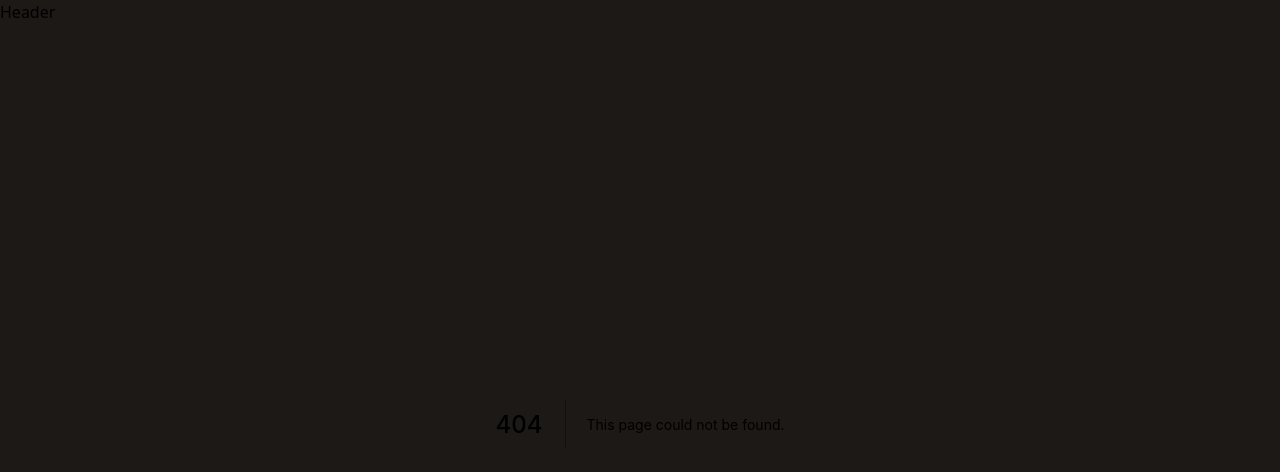
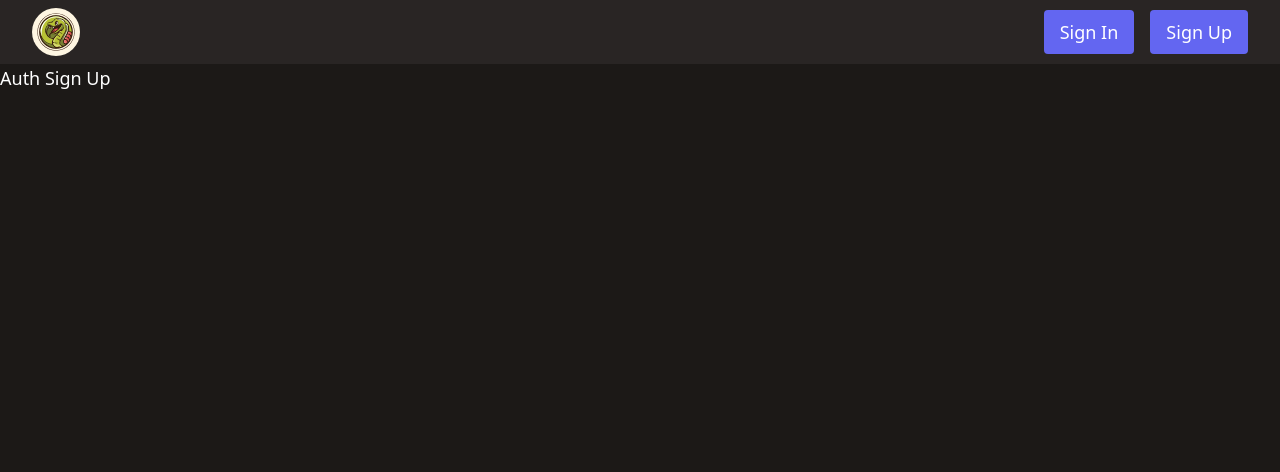
Before and after one commit to iTomasi/Snake_App, a Next.js app in the folder client/: page /auth/sign-up in a window 1280 px wide. Before the commit this address had no page. Shown: the top 472 px of the page. Built offline with nearby package versions, Linux system fonts and the light colour scheme.

Commit message:
header 50% progress

```diff
--- /dev/null
+++ b/client/src/components/Button.tsx
@@ -0,0 +1,40 @@
+import React from "react";
+
+// Next
+import Link from "next/link";
+
+interface IButtonProps {
+    className?: string;
+    type?: "submit" | "button" | "link";
+    text: string;
+    href?: string;
+}
+
+const buttonClassName: string = "iw-block iw-px-4 iw-py-2 iw-rounded iw-text-center"
+
+const Button = ({ className = "", type = "submit", text, href = "#" }: IButtonProps) => {
+    if (type !== "link" && href !== "#") throw new Error(`<Button type="${type}"/> can't use href props if your button is type: ${type}`)
+
+    if (type === "link") {
+        return (
+            <Link href={href}>
+                <a className={`${buttonClassName} ${className}`}>
+                    {text}
+                </a>
+            </Link>
+        )
+    }
+
+    return (
+        <button
+            className={`${buttonClassName} ${className}`}
+            type={type}
+
+        >
+            {text}
+        </button>
+    )
+
+}
+
+export default Button;
--- a/client/src/components/header/Header.tsx
+++ b/client/src/components/header/Header.tsx
@@ -1,10 +1,15 @@
 import React from "react";
+
+// Components
+import Left from "./Left";
+import Right from "./Right";
 
 const Header = () => {
     return (
-        <div>
-            <h1>Header</h1>
-        </div>
+        <header className="iw-bg-stone-800 iw-h-16 iw-flex iw-justify-between iw-items-center iw-px-8">
+            <Left/>
+            <Right/>
+        </header>
     )
 };
 
--- /dev/null
+++ b/client/src/components/header/Left.tsx
@@ -0,0 +1,15 @@
+import React from "react";
+
+const Left = () => {
+    return (
+        <div>
+            <img
+                className="iw-w-12 iw-h-12 iw-object-cover iw-object-center iw-rounded-full"
+                src="/img/logo.svg"
+                alt="logo"
+            />
+        </div>
+    )
+}
+
+export default Left;
--- /dev/null
+++ b/client/src/components/header/Right.tsx
@@ -0,0 +1,26 @@
+import React from "react";
+
+// Components
+import Button from "../Button";
+
+const Right = () => {
+    return (
+        <div className="iw-flex">
+            <Button
+                className="iw-bg-indigo-500 active:iw-bg-indigo-600 iw-mr-4"
+                type="link"
+                text="Sign In"
+                href="/auth/sign-in"
+            />
+
+            <Button
+                className="iw-bg-indigo-500 active:iw-bg-indigo-600"
+                type="link"
+                text="Sign Up"
+                href="/auth/sign-up"
+            />
+        </div>
+    )
+};
+
+export default Right;
--- a/client/src/pages/_document.tsx
+++ b/client/src/pages/_document.tsx
@@ -6,7 +6,7 @@ class MyDocument extends Document {
             <Html>
                 <Head/>
 
-                <body className="iw-bg-stone-900">
+                <body className="iw-bg-stone-900 iw-text-white iw-text-lg">
                     <Main/>
                     <NextScript/>
                 </body>
--- /dev/null
+++ b/client/src/pages/auth/sign-in.tsx
@@ -0,0 +1,10 @@
+const AuthSignIn = () => {
+    return (
+        <div>
+            Sign In
+        </div>
+    )
+
+}
+
+export default AuthSignIn;
--- /dev/null
+++ b/client/src/pages/auth/sign-up.tsx
@@ -0,0 +1,10 @@
+const AuthSignUp = () => {
+    return (
+        <div>
+            Auth Sign Up
+        </div>
+    )
+
+}
+
+export default AuthSignUp;
```
Also changed, not shown: client/public/img/logo.svg (added), 1 other file (tests, documents, lock files or other folders).
